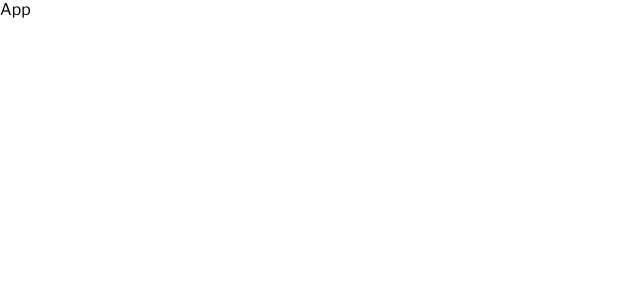
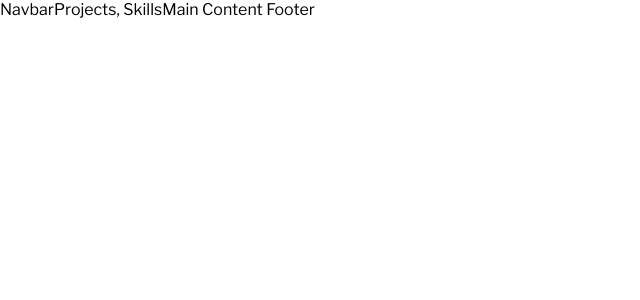
Before and after one commit to wilfredbayudan/portfolio, a React (Create React App) app: page / in a window 1280 px wide. Shown: the top 300 px of the page, without its empty margins (0-640 px from the left). Built offline with nearby package versions, Linux system fonts and the light colour scheme; a web font is replaced by a local one.

Commit message:
Basic routing setup

```diff
--- a/src/App.js
+++ b/src/App.js
@@ -1,7 +1,18 @@
 import React from "react";
+import { BrowserRouter, Routes, Route } from "react-router-dom";
 
 const App = () => {
-  return <div>App</div>;
+  return (
+    <BrowserRouter>
+      Navbar
+      <Routes>
+        <Route index element={<>Projects, Skills</>} />
+        <Route to="/resume" element={<>Resume</>} />
+        <Route to="/contact" element={<>Contact</>} />
+      </Routes>
+      Main Content Footer
+    </BrowserRouter>
+  );
 };
 
 export default App;
```
